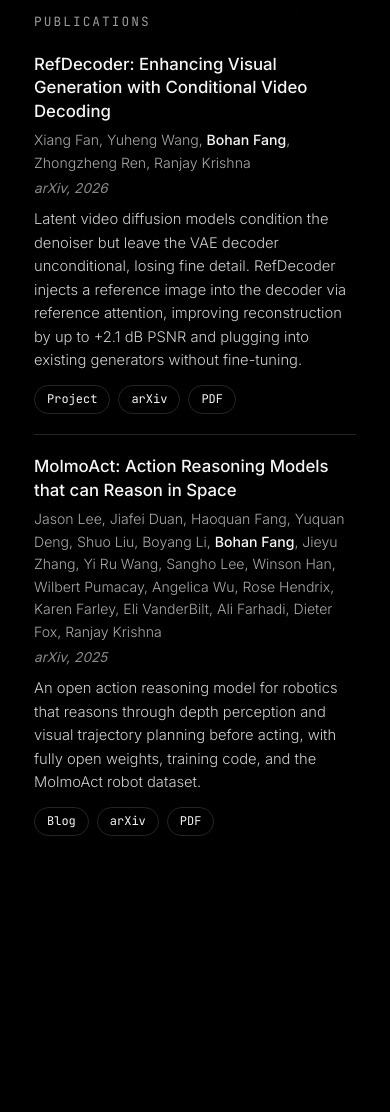
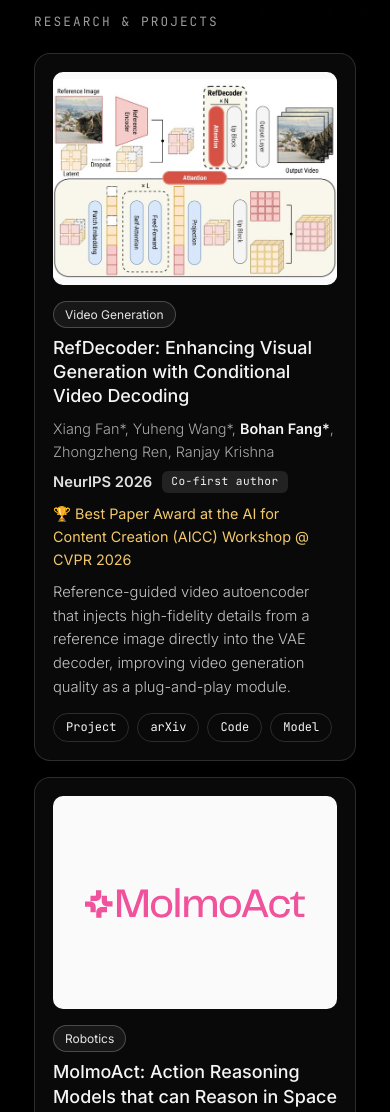
Before and after one commit to AskHeart777/AskHeart777.github.io, a plain HTML site: page index.html in a window 390 px wide. Shown: the part 800-1912 px from the top of the page. Before the commit the page ends 1776 px from the top, so only its background shows below. Drawn offline with Linux system fonts and the light colour scheme.

Commit message:
Research & Projects cards with venues, awards and authorship
Co-Authored-By: Claude Opus 5.5 <noreply@anthropic.com>
Claude-Session: https://claude.ai/code/session_01C4qFnD4NbPKZgArukpzDJd

```diff
--- a/index.html
+++ b/index.html
@@ -73,43 +73,97 @@
       color: var(--muted);
       margin-bottom: 20px;
     }
-    .pub {
-      padding: 20px 0;
-      border-top: 1px solid var(--line);
+    .proj {
+      display: grid;
+      grid-template-columns: 200px 1fr;
+      gap: 24px;
+      padding: 24px;
+      border: 1px solid var(--line);
+      border-radius: 16px;
+      background: rgba(10, 10, 10, 0.9);
+      transition: border-color .2s;
     }
-    .pub:first-of-type { border-top: none; padding-top: 0; }
-    .pub-title {
-      font-size: 1.05rem;
+    .proj + .proj { margin-top: 16px; }
+    .proj:hover { border-color: rgba(255,255,255,0.28); }
+    .proj-thumb {
+      display: flex;
+      align-items: center;
+      justify-content: center;
+      aspect-ratio: 4 / 3;
+      align-self: start;
+      border-radius: 10px;
+      overflow: hidden;
+      background: #fafafa;
+    }
+    .proj-thumb img { width: 100%; height: 100%; object-fit: contain; display: block; }
+    .proj-thumb.logo img { width: 78%; height: auto; }
+    .proj-head {
+      display: flex;
+      justify-content: space-between;
+      align-items: flex-start;
+      gap: 12px;
+    }
+    .proj-title {
+      font-size: 1.12rem;
       font-weight: 500;
-      line-height: 1.4;
+      line-height: 1.35;
       color: var(--fg);
     }
-    .pub-authors {
-      margin-top: 6px;
-      font-size: 0.88rem;
+    .tag {
+      flex-shrink: 0;
+      font-size: 0.75rem;
+      padding: 3px 11px;
+      border-radius: 999px;
+      border: 1px solid rgba(255,255,255,0.22);
+      color: #e6e6e6;
+      background: rgba(255,255,255,0.06);
+      white-space: nowrap;
+    }
+    .proj-authors {
+      margin-top: 8px;
+      font-size: 0.9rem;
       color: #a8a8a8;
       font-weight: 300;
     }
-    .pub-authors strong { color: var(--fg); font-weight: 500; }
-    .pub-venue {
-      margin-top: 4px;
-      font-size: 0.85rem;
-      color: #8a8a8a;
-      font-style: italic;
+    .proj-authors strong { color: var(--fg); font-weight: 600; }
+    .proj-venue {
+      margin-top: 8px;
+      display: flex;
+      flex-wrap: wrap;
+      align-items: center;
+      gap: 8px 10px;
+      font-size: 0.92rem;
+      font-weight: 600;
+      color: #e0e0e0;
     }
-    .pub-desc {
+    .role {
+      font-family: "JetBrains Mono", ui-monospace, monospace;
+      font-size: 0.7rem;
+      font-weight: 400;
+      letter-spacing: 0.04em;
+      padding: 2px 9px;
+      border-radius: 6px;
+      background: rgba(255,255,255,0.1);
+      color: #f0f0f0;
+    }
+    .award {
       margin-top: 8px;
+      font-size: 0.9rem;
+      color: #f2c86b;
+    }
+    .proj-desc {
+      margin-top: 10px;
       font-size: 0.92rem;
-      color: #cfcfcf;
+      color: #c4c4c4;
       font-weight: 300;
     }
-    .pub-links {
-      margin-top: 12px;
+    .proj-links {
+      margin-top: 14px;
       display: flex;
       flex-wrap: wrap;
       gap: 8px;
     }
-    .pub-links a {
+    .proj-links a {
       font-family: "JetBrains Mono", ui-monospace, monospace;
       font-size: 0.75rem;
       padding: 4px 12px;
@@ -119,7 +173,17 @@
       text-decoration: none;
       transition: background .2s, border-color .2s;
     }
-    .pub-links a:hover { background: rgba(255,255,255,0.08); border-color: rgba(255,255,255,0.4); }
+    .proj-links a:hover { background: rgba(255,255,255,0.08); border-color: rgba(255,255,255,0.4); }
+    .footnote {
+      margin-top: 18px;
+      font-size: 0.8rem;
+      color: #7a7a7a;
+    }
+    @media (max-width: 640px) {
+      .proj { grid-template-columns: 1fr; padding: 18px; gap: 16px; }
+      .proj-thumb { max-width: 320px; }
+      .proj-head { flex-direction: column-reverse; gap: 8px; }
+    }
     @media (max-width: 520px) {
       .section { padding: 24px 18px; }
     }
@@ -221,32 +285,53 @@
       </nav>
     </section>
 
-    <section class="section quiet" id="publications">
-      <h2>Publications</h2>
+    <section class="section quiet" id="research">
+      <h2>Research &amp; Projects</h2>
 
-      <article class="pub">
-        <div class="pub-title">RefDecoder: Enhancing Visual Generation with Conditional Video Decoding</div>
-        <div class="pub-authors">Xiang Fan, Yuheng Wang, <strong>Bohan Fang</strong>, Zhongzheng Ren, Ranjay Krishna</div>
-        <div class="pub-venue">arXiv, 2026</div>
-        <p class="pub-desc">Latent video diffusion models condition the denoiser but leave the VAE decoder unconditional, losing fine detail. RefDecoder injects a reference image into the decoder via reference attention, improving reconstruction by up to +2.1 dB PSNR and plugging into existing generators without fine-tuning.</p>
-        <div class="pub-links">
-          <a href="https://refdecoder.github.io/" target="_blank" rel="noopener">Project</a>
-          <a href="https://arxiv.org/abs/2605.15196" target="_blank" rel="noopener">arXiv</a>
-          <a href="https://arxiv.org/pdf/2605.15196" target="_blank" rel="noopener">PDF</a>
+      <article class="proj">
+        <a class="proj-thumb" href="https://refdecoder.github.io/" target="_blank" rel="noopener">
+          <img src="images/refdecoder.jpg" alt="RefDecoder architecture overview" loading="lazy">
+        </a>
+        <div>
+          <div class="proj-head">
+            <div class="proj-title">RefDecoder: Enhancing Visual Generation with Conditional Video Decoding</div>
+            <span class="tag">Video Generation</span>
+          </div>
+          <div class="proj-authors">Xiang Fan*, Yuheng Wang*, <strong>Bohan Fang*</strong>, Zhongzheng Ren, Ranjay Krishna</div>
+          <div class="proj-venue">NeurIPS 2026 <span class="role">Co-first author</span></div>
+          <div class="award">🏆 Best Paper Award at the AI for Content Creation (AICC) Workshop @ CVPR 2026</div>
+          <p class="proj-desc">Reference-guided video autoencoder that injects high-fidelity details from a reference image directly into the VAE decoder, improving video generation quality as a plug-and-play module.</p>
+          <div class="proj-links">
+            <a href="https://refdecoder.github.io/" target="_blank" rel="noopener">Project</a>
+            <a href="https://arxiv.org/abs/2605.15196" target="_blank" rel="noopener">arXiv</a>
+            <a href="https://github.com/RefDecoder/RefDecoder" target="_blank" rel="noopener">Code</a>
+            <a href="https://huggingface.co/Arrokothwhi/RefDecoder" target="_blank" rel="noopener">Model</a>
+          </div>
         </div>
       </article>
 
-      <article class="pub">
-        <div class="pub-title">MolmoAct: Action Reasoning Models that can Reason in Space</div>
-        <div class="pub-authors">Jason Lee, Jiafei Duan, Haoquan Fang, Yuquan Deng, Shuo Liu, Boyang Li, <strong>Bohan Fang</strong>, Jieyu Zhang, Yi Ru Wang, Sangho Lee, Winson Han, Wilbert Pumacay, Angelica Wu, Rose Hendrix, Karen Farley, Eli VanderBilt, Ali Farhadi, Dieter Fox, Ranjay Krishna</div>
-        <div class="pub-venue">arXiv, 2025</div>
-        <p class="pub-desc">An open action reasoning model for robotics that reasons through depth perception and visual trajectory planning before acting, with fully open weights, training code, and the MolmoAct robot dataset.</p>
-        <div class="pub-links">
-          <a href="https://allenai.org/blog/molmoact" target="_blank" rel="noopener">Blog</a>
-          <a href="https://arxiv.org/abs/2508.07917" target="_blank" rel="noopener">arXiv</a>
-          <a href="https://arxiv.org/pdf/2508.07917" target="_blank" rel="noopener">PDF</a>
+      <article class="proj">
+        <a class="proj-thumb logo" href="https://allenai.org/blog/molmoact" target="_blank" rel="noopener">
+          <img src="images/molmoact-logo.svg" alt="MolmoAct logo" loading="lazy">
+        </a>
+        <div>
+          <div class="proj-head">
+            <div class="proj-title">MolmoAct: Action Reasoning Models that can Reason in Space</div>
+            <span class="tag">Robotics</span>
+          </div>
+          <div class="proj-authors">Jason Lee, Jiafei Duan, Haoquan Fang, Yuquan Deng, Shuo Liu, Boyang Li, <strong>Bohan Fang</strong>, Jieyu Zhang, Yi Ru Wang, Sangho Lee, Winson Han, Wilbert Pumacay, Angelica Wu, Rose Hendrix, Karen Farley, Eli VanderBilt, Ali Farhadi, Dieter Fox, Ranjay Krishna</div>
+          <div class="proj-venue">arXiv 2025 <span class="role">Core contributor</span></div>
+          <p class="proj-desc">Open action reasoning model that lets robots reason in space &mdash; perceiving depth and planning visual trajectories before acting &mdash; released with fully open weights, training code, and data.</p>
+          <div class="proj-links">
+            <a href="https://allenai.org/blog/molmoact" target="_blank" rel="noopener">Blog</a>
+            <a href="https://arxiv.org/abs/2508.07917" target="_blank" rel="noopener">arXiv</a>
+            <a href="https://github.com/allenai/molmoact" target="_blank" rel="noopener">Code</a>
+            <a href="https://huggingface.co/allenai/MolmoAct-7B-D-0812" target="_blank" rel="noopener">Model</a>
+          </div>
         </div>
       </article>
+
+      <p class="footnote">* Equal contribution</p>
     </section>
   </main>
 
```
Also changed, not shown: images/molmoact-logo.svg (added), images/refdecoder.jpg (added).
